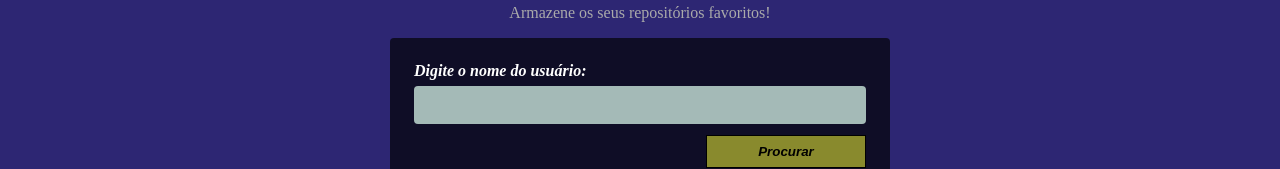
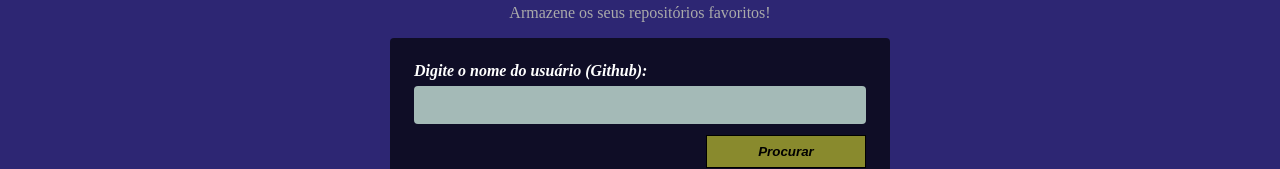
Before and after one commit to iarlen-reis/FetchGitHub, a React (Vite) app: page / in a window 1280 px wide. Shown: the part 145-314 px from the top of the page. Built offline with nearby package versions, Linux system fonts and the light colour scheme.

Commit message:
Adicionando toastify ao encontrar ou não o usuário

```diff
--- a/package.json
+++ b/package.json
@@ -14,6 +14,7 @@
     "react-dom": "^18.2.0",
     "react-icons": "^4.7.1",
     "react-router-dom": "^6.7.0",
+    "react-toastify": "^9.1.1",
     "styled-components": "^5.3.6"
   },
   "devDependencies": {
--- a/src/components/Form/Form.jsx
+++ b/src/components/Form/Form.jsx
@@ -3,6 +3,10 @@ import { FormStyled, HeaderStyled, ErrorMessage } from "./styles";
 
 import Profile from "../Profile/Profile";
 import axios from "axios";
+
+import { ToastContainer, toast } from "react-toastify";
+
+import "react-toastify/dist/ReactToastify.css";
 
 import { useRepositoryContext } from "../../contexts/RepositoryContext";
 
@@ -33,9 +37,12 @@ const Form = () => {
       setRepository(reponseRepositories.data);
       setUserData(response.data);
 
+      toast.success("Usuário encontrado!");
       setLoading(false);
     } catch (error) {
       setErrorServer("");
+
+      toast.error("Usuário não foi encontrado.");
       setErrorServer("Nenhum usuário foi encontrado.");
       setLoading(false);
     }
@@ -49,7 +56,7 @@ const Form = () => {
       </HeaderStyled>
       <FormStyled onSubmit={handleSubmit}>
         <label>
-          <span>Digite o nome do usuário:</span>
+          <span>Digite o nome do usuário (Github):</span>
           <input
             type="text"
             value={user}
@@ -60,6 +67,7 @@ const Form = () => {
       </FormStyled>
       {errorServer && <ErrorMessage>Nenhum usuário encontrado.</ErrorMessage>}
       {userData && <Profile User={userData} />}
+      <ToastContainer />
     </>
   );
 };
```
Also changed, not shown: 1 other file (tests, documents, lock files or other folders).
